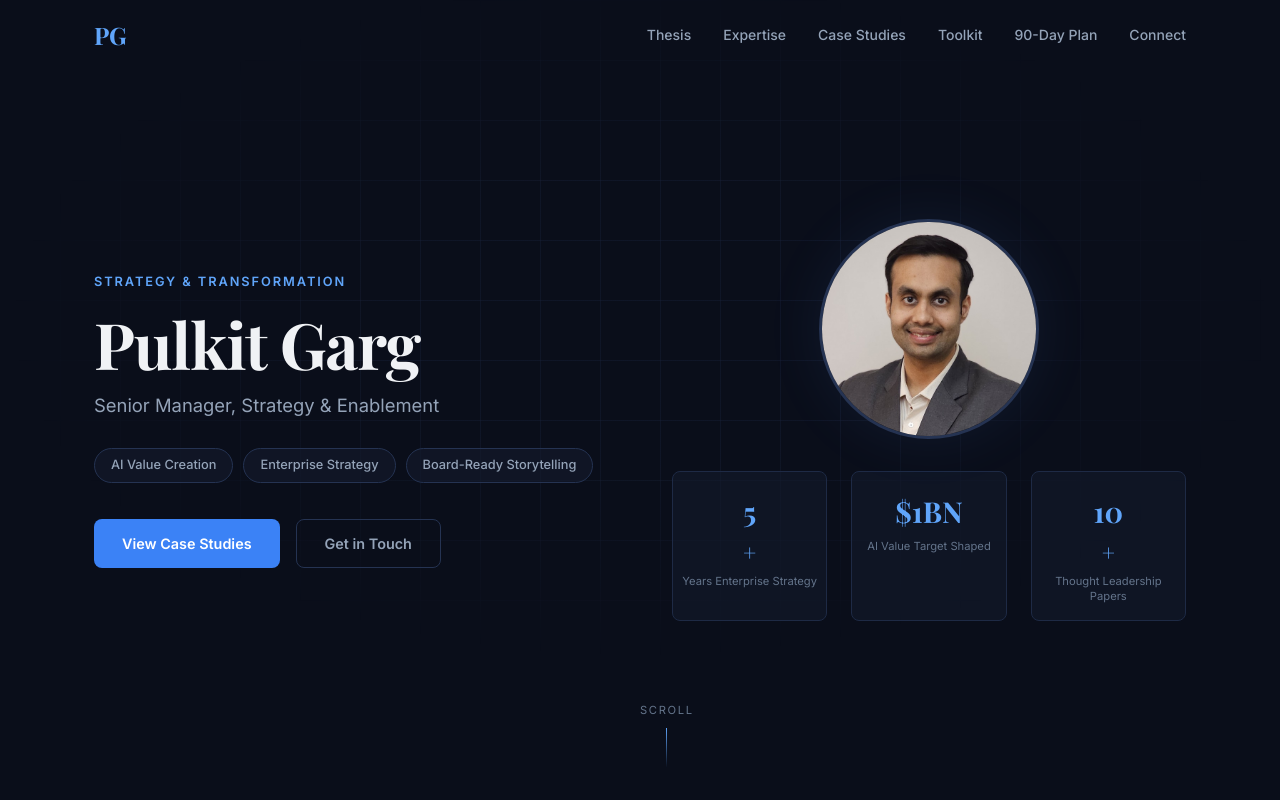
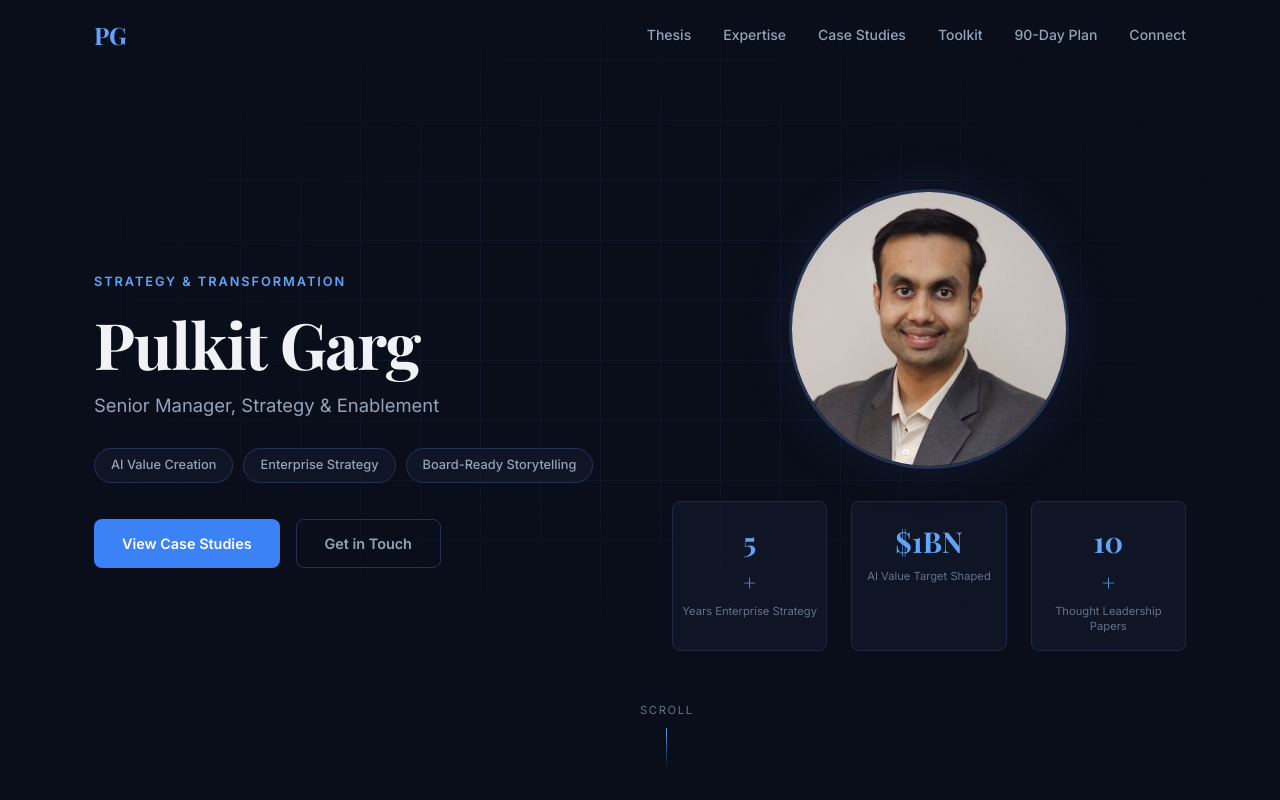
Before and after one commit to pg19-stack/PGs-Portfolio, a plain HTML site: page index.html in a window 1280 px wide. Shown: the top 800 px of the page. Drawn offline with nearby package versions, Linux system fonts and the light colour scheme.

Commit message:
Fix photo frame - larger circle and better positioning to avoid cutoff
Co-Authored-By: Claude Opus 4.6 <noreply@anthropic.com>

```diff
--- a/style.css
+++ b/style.css
@@ -231,8 +231,8 @@ img { max-width: 100%; display: block; }
     gap: 32px;
 }
 .hero-photo-wrapper {
-    width: 220px;
-    height: 220px;
+    width: 280px;
+    height: 280px;
     border-radius: 50%;
     overflow: hidden;
     border: 3px solid var(--border-light);
@@ -243,6 +243,7 @@ img { max-width: 100%; display: block; }
     width: 100%;
     height: 100%;
     object-fit: cover;
+    object-position: center 20%;
 }
 .hero-photo-fallback {
     display: flex;
```
